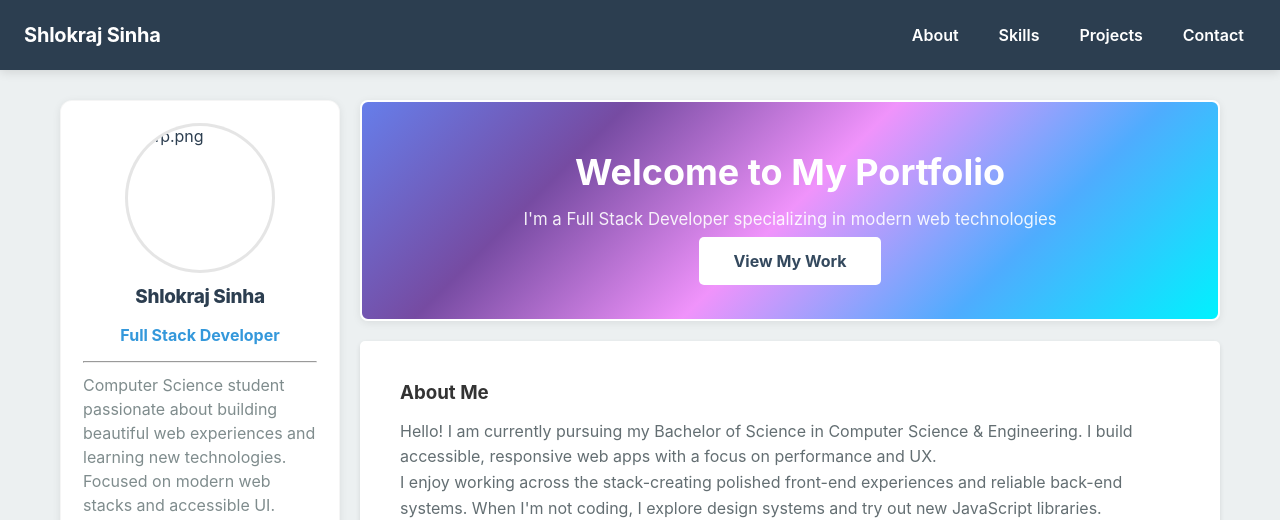
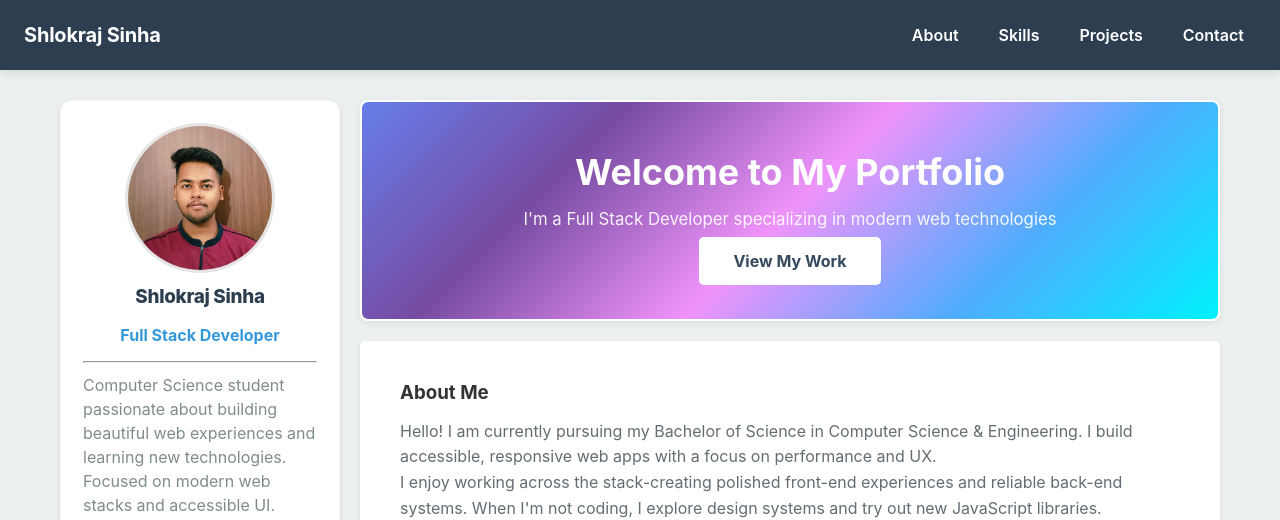
Before and after one commit to SinhaShlokraj/Portfolio, a plain HTML site: page index.html in a window 1280 px wide. Shown: the top 520 px of the page. Drawn offline with Linux system fonts and the light colour scheme; a script that the page names is missing; a small style sheet from the web is missing.

Commit message:
Update index.html

```diff
--- a/index.html
+++ b/index.html
@@ -28,7 +28,7 @@
         <aside class="sidebar" role="complementary" aria-labelledby="sidebar-title">
             <div class="sidebar-accent" aria-hidden="true"></div>
             <div class="profile-photo-wrap" aria-hidden="false" role="button" tabindex="0" aria-label="Upload profile photo">
-                <img src="" alt="Pfp.png" class="profile-photo" />
+                <img src="Pfp.png" alt="Profile photo of Shlokraj Sinha" class="profile-photo" />
                 <input type="file" id="profile-upload" accept="image/*" style="display: none;">
                 <div class="upload-overlay">
                     <i class="fas fa-camera"></i>
```
